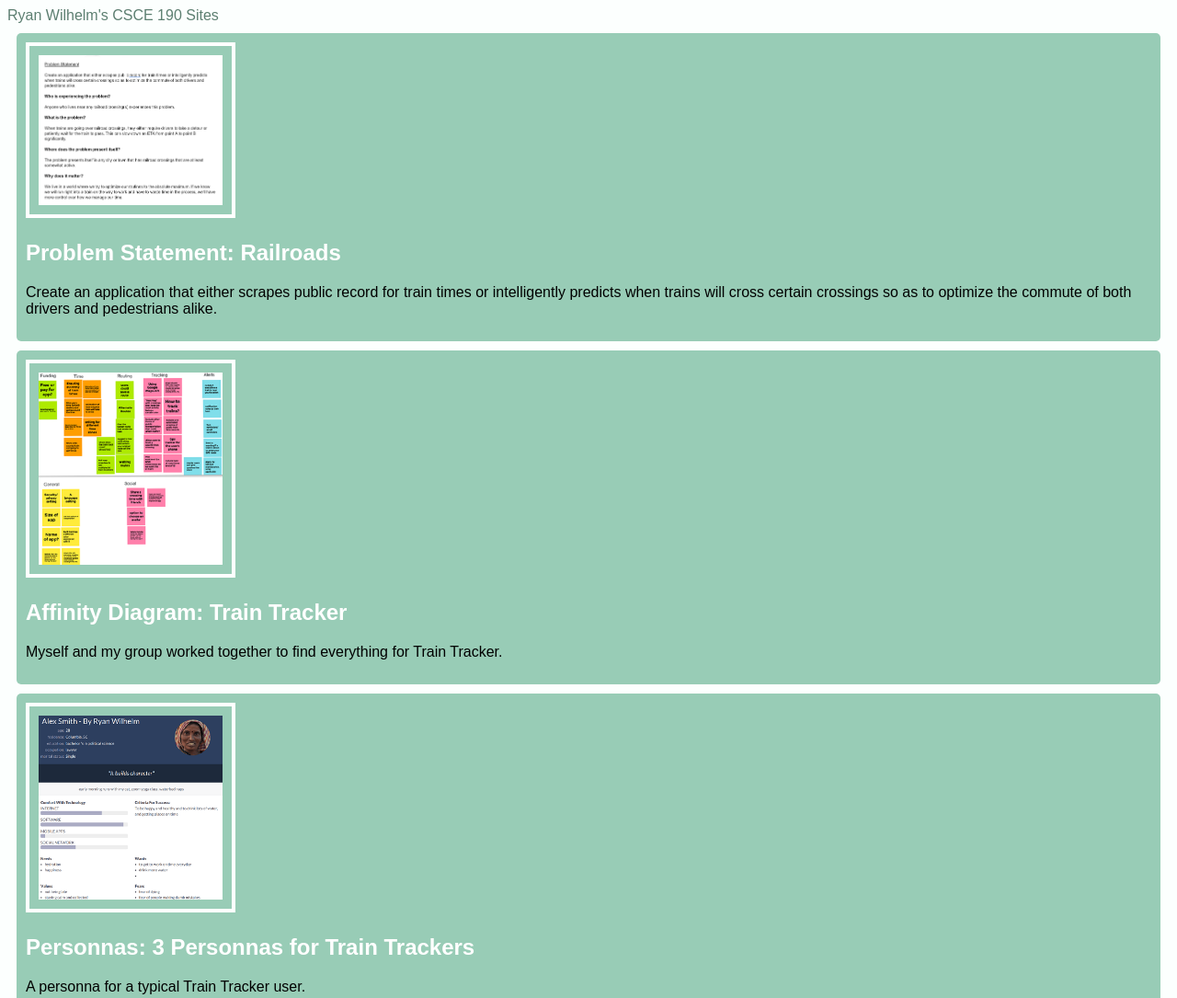
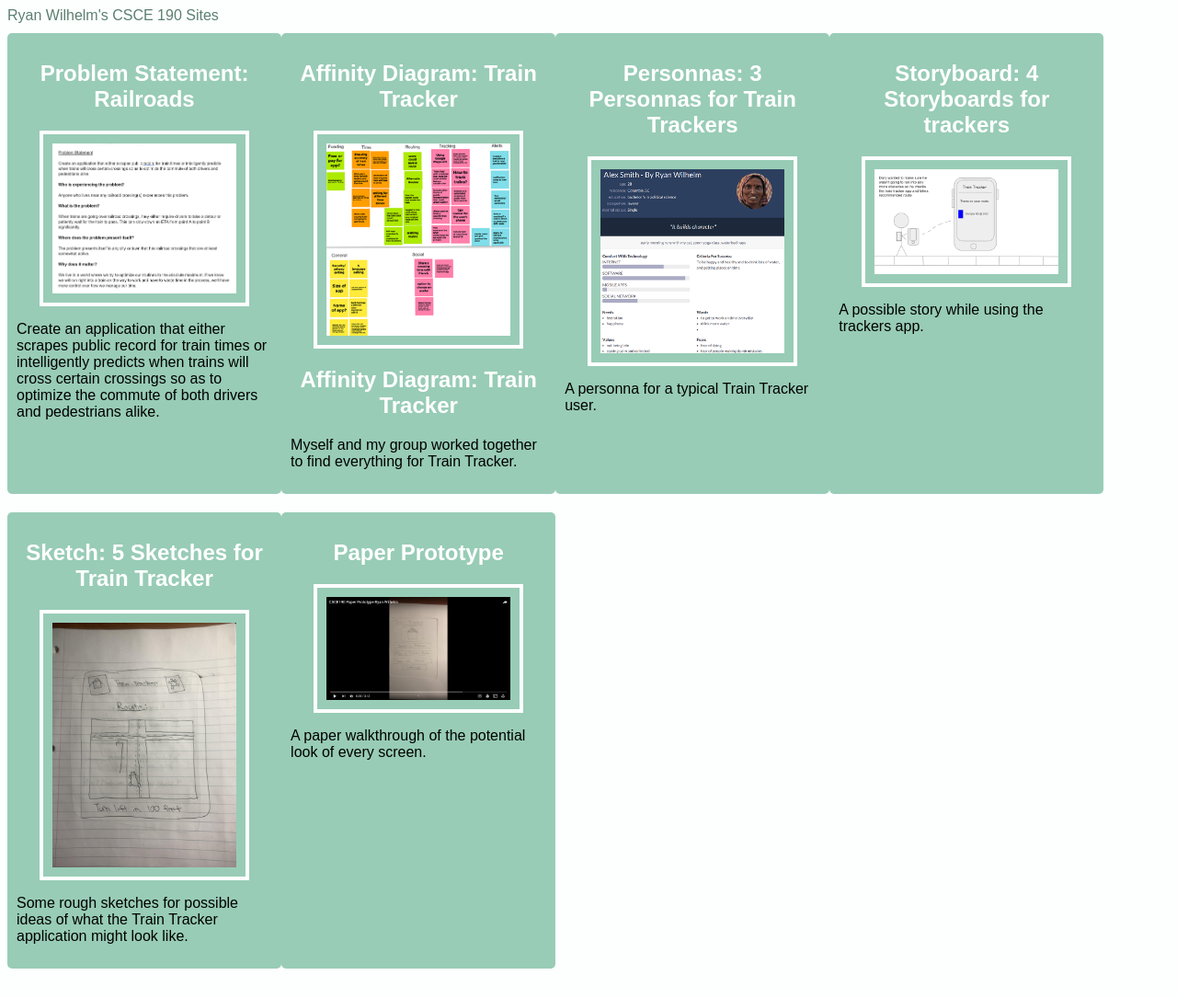
Before and after one commit to RWILHELM5/RWILHELM5.github.io, a plain HTML site: page index.html in a window 1280 px wide. Shown: the top 1085 px of the page at 92% size. Drawn offline with Linux system fonts and the light colour scheme.

Commit message:
Add files via upload

```diff
--- a/index.html
+++ b/index.html
@@ -7,45 +7,46 @@
     <body>
         <hl>Ryan Wilhelm's CSCE 190 Sites</hl>
 
+        <div class="assignments">
         <!-- Problem Statement Assignment-->
         <section class="assignment">
+            <a href="files/Trackers - Title Page.pdf">
+                <h2>Problem Statement: Railroads</h2></a>
             <a href="files/Trackers - Title Page.pdf"><img src="images/problem.png.png"></a>
-            <section class="ass-details">
-                <a href="files/Trackers - Title Page.pdf"><h2>Problem Statement: Railroads</h2></a>
                 <p>Create an application that either scrapes public record for train times or intelligently predicts when trains will cross certain crossings so as to optimize the commute of both drivers and pedestrians alike.</p>
 
-            </section>
         </section>
 
         <!-- Affinity Diagram Assignment-->
         <section class="assignment">
-            <a href="files/Trackers Affinity Diagram.pdf"><img src="images/AffinityDiagram.png"></a>
-            <section class="ass-details">
+            <a href="files/Trackers Affinity Diagram.pdf">
+                <h2>Affinity Diagram: Train Tracker</h2></a>
+            <a href="files/Trackers Affinity Diagram.pdf">
+                <img src="images/AffinityDiagram.png"></a>
                 <a href="files/Trackers Affinity Diagram.pdf"><h2>Affinity Diagram: Train Tracker</h2></a>
                 <p>
                     Myself and my group worked together to find everything for Train Tracker.
                 </p>
 
-            </section>
         </section>
 
         <!-- Personna Assignment-->
         <section class="assignment">
+            <a href="files/Trackers_Personas.pdf">
+                <h2>Personnas: 3 Personnas for Train Trackers</h2></a>
             <a href="files/Trackers_Personas.pdf"><img src="images/Personas.png"></a>
-            <section class="ass-details">
-                <a href="files/Trackers_Personas.pdf"><h2>Personnas: 3 Personnas for Train Trackers</h2></a>
                 <p>
                     A personna for a typical Train Tracker user.
                 </p>
 
-            </section>
         </section>
 
         <!-- Storyboard Assignment-->
         <section class="assignment">
+            <a href="files/Trackers_Storyboard.pdf">
+                <h2>Storyboard: 4 Storyboards for trackers</h2></a>
             <a href="files/Trackers_Storyboard.pdf"><img src="images/StoryBoardPhoto.png"></a>
             <section class="ass-details">
-                <a href="files/Trackers_Storyboard.pdf"><h2>Storyboard: 4 Storyboards for trackers</h2></a>
                 <p>
                     A possible story while using the trackers app.
                 </p>
@@ -55,9 +56,10 @@
 
         <!-- Sketch assignment-->
         <section class="assignment">
+            <a href="files/Trackers_Sketches.pdf">
+                <h2>Sketch: 5 Sketches for Train Tracker</h2></a>
             <a href="files/Trackers_Sketches.pdf"><img src="images/Sketch.png"></a>
             <section class="ass-details">
-                <a href="files/Trackers_Sketches.pdf"><h2>Sketch: 5 Sketches for Train Tracker</h2></a>
                 <p>
                     Some rough sketches for possible ideas of what the Train Tracker application might look like.
                 </p>
@@ -68,14 +70,14 @@
         <!-- Prototype assignment-->
         <section class="assignment">
             <a href="https://youtu.be/1wag1pCeRGI">
+                <h2>Paper Prototype</h2></a>
+            <a href="https://youtu.be/1wag1pCeRGI">
                 <img src="images/Paper Prototype.png"></a>
-            <section class="ass-details">
-                <a href="https://youtu.be/1wag1pCeRGI"><h2>Paper Prototype</h2></a>
                 <p>
                     A paper walkthrough of the potential look of every screen.
                 </p>
 
             </section>
-        </section>
+    </div>
     </body>
 </html>
--- a/styles.css
+++ b/styles.css
@@ -4,9 +4,15 @@ body {
 
 }
 
+.assignments {
+    display: flex;
+    flex-wrap:wrap;
+}
+
 .assignment {
+    width:22%;
     padding:10px;
-    margin:10px;
+    margin:10px 0;
     background: #98CCB6;
     border-radius:5px
 }
@@ -14,7 +20,9 @@ body {
 .assignment img {
     width:200px;
     padding:10px;
-    border:4px solid #FFF
+    border:4px solid #FFF;
+    display:block;
+    margin:auto;
 }
 
 .assignment img:hover {
@@ -30,6 +38,9 @@ hl:hover {
     color:#F25C69
 }
 
+h2 {
+    text-align:center;
+}
 a {
     text-decoration:none;
     color: #FFF;
```
